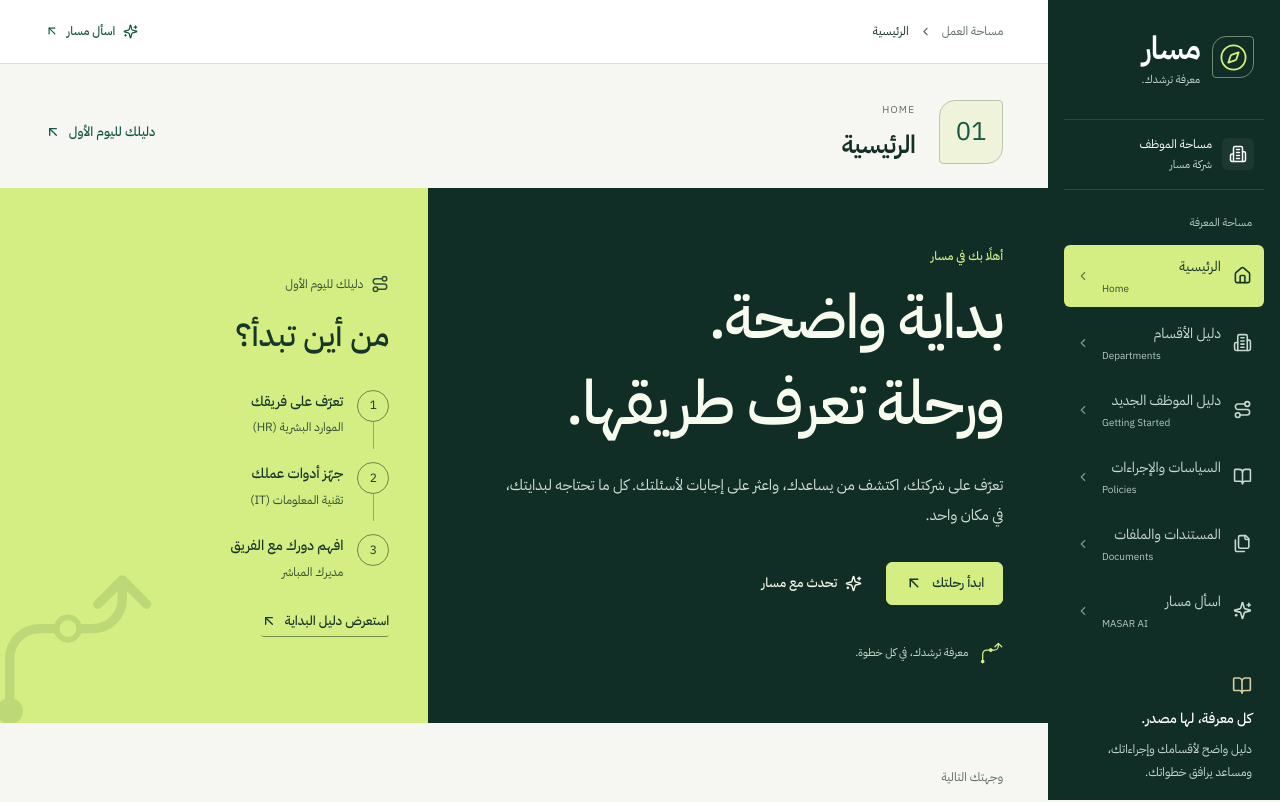
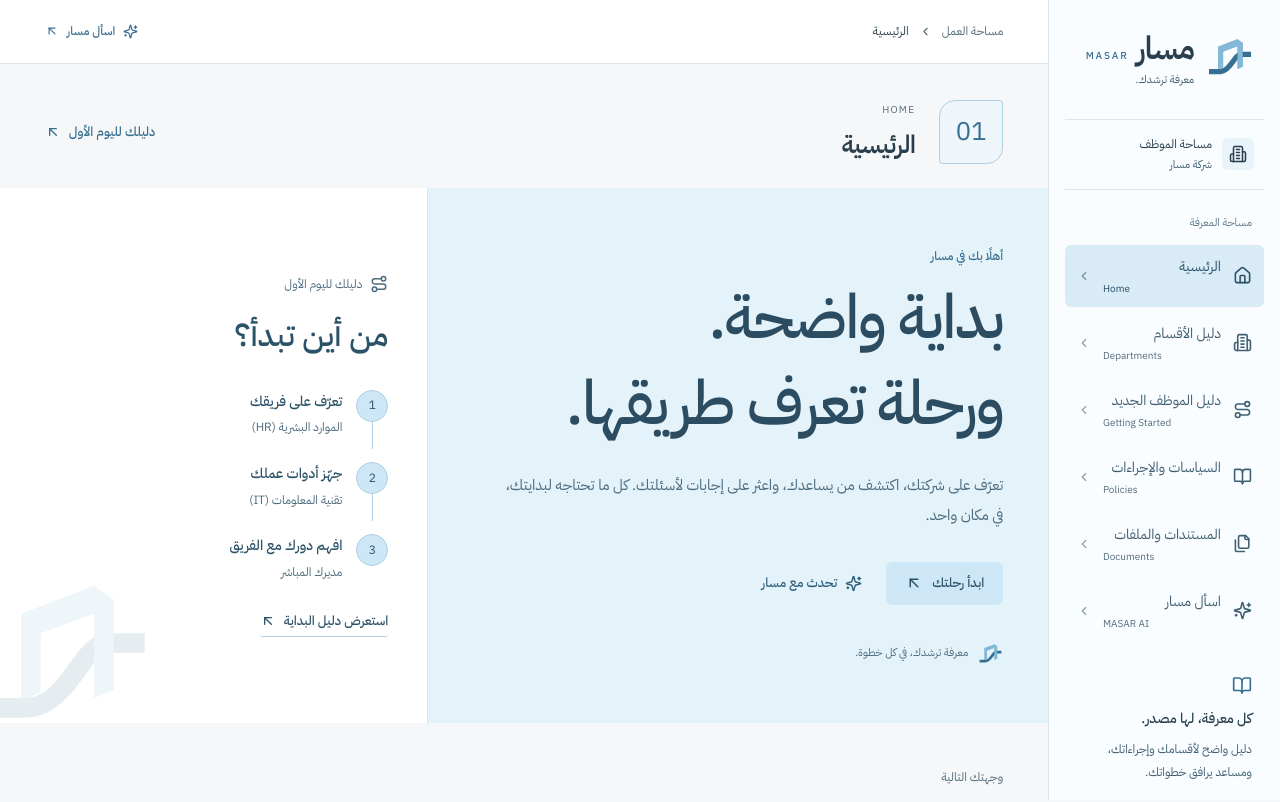
Before and after one commit to Bayan369/MASAR, a React (Vite) app in the folder frontend/: page / in a window 1280 px wide. Shown: the top 802 px of the page. Built offline with nearby package versions, Linux system fonts and the light colour scheme.

Commit message:
feat: adopt a calm sky-blue identity and original gateway logo

```diff
--- a/frontend/index.html
+++ b/frontend/index.html
@@ -3,7 +3,8 @@
   <head>
     <meta charset="UTF-8" />
     <meta name="viewport" content="width=device-width, initial-scale=1.0" />
-    <meta name="theme-color" content="#153f36" />
+    <link rel="icon" type="image/svg+xml" href="/masar-gateway.svg" />
+    <meta name="theme-color" content="#e7f2f9" />
     <meta
       name="description"
       content="مسار — وجهتك الأولى لمعرفة شركتك، وسياساتها وإجراءاتها."
--- a/frontend/src/demo/Demo.tsx
+++ b/frontend/src/demo/Demo.tsx
@@ -8,7 +8,6 @@ import {
   useSearchParams,
 } from "react-router-dom";
 import {
-  Compass,
   Send,
   Plus,
   BookOpen,
@@ -36,7 +35,7 @@ import {
 } from "./PlatformPages";
 import { respond, statusLabels, type Context, type Reply } from "./knowledge";
 import { PageHeader } from "../design/Primitives";
-import { Waymark } from "../design/Waymark";
+import { GatewayMark } from "../design/GatewayMark";
 import { usePageMotion } from "../design/usePageMotion";
 import "./demo.css";
 type Message =
@@ -170,9 +169,10 @@ export default function Demo() {
         role="navigation"
         aria-label="أدوات التنقل"
       >
-        <Link className="brand" to="/">
-          <Compass size={25} />
+        <Link className="brand" to="/" aria-label="مسار MASAR — الرئيسية">
+          <GatewayMark />
           <span>مسار</span>
+          <bdi className="brand-latin">MASAR</bdi>
         </Link>
         <button
           ref={menuButton}
@@ -190,12 +190,15 @@ export default function Demo() {
         className={`demo-sidebar ${menuOpen ? "is-open" : ""}`}
         aria-label="التنقل في منصة مسار"
       >
-        <Link className="brand" to="/">
+        <Link className="brand" to="/" aria-label="مسار MASAR — الرئيسية">
           <span className="platform-brand-symbol">
-            <Compass size={29} strokeWidth={1.5} />
+            <GatewayMark />
           </span>
-          <span>
-            مسار<small>معرفة ترشدك.</small>
+          <span className="brand-copy">
+            <span className="brand-name">
+              مسار <bdi className="brand-latin">MASAR</bdi>
+            </span>
+            <small>معرفة ترشدك.</small>
           </span>
         </Link>
         <div className="platform-workspace-label">
@@ -328,7 +331,7 @@ export default function Demo() {
                 {!chat.messages.length && (
                   <div className="demo-welcome">
                     <span className="platform-welcome-icon">
-                      <Waymark />
+                      <GatewayMark />
                     </span>
                     <span className="platform-eyebrow">
                       خطوتك التالية تبدأ هنا
--- a/frontend/src/demo/PlatformPages.tsx
+++ b/frontend/src/demo/PlatformPages.tsx
@@ -4,7 +4,6 @@ import {
   ArrowUpLeft,
   Building2,
   BookOpen,
-  Compass,
   FileText,
   Sparkles,
   ChevronLeft,
@@ -19,14 +18,14 @@ import { departments } from "./catalog";
 import { knowledge } from "./knowledge";
 import { EmptySearch, SearchField } from "../design/Primitives";
 import { Icon } from "../components/ui";
-import { Waymark } from "../design/Waymark";
+import { GatewayMark } from "../design/GatewayMark";
 const clean = (s: string) =>
   s.toLowerCase().replace(/[أإآ]/g, "ا").replace(/[ً-ٟ]/g, "");
 export function Missing() {
   return (
     <section className="platform-empty">
       <span className="platform-empty-icon">
-        <Compass size={36} />
+        <GatewayMark />
       </span>
       <span className="platform-eyebrow">404</span>
       <h2>هذه الصفحة غير موجودة</h2>
@@ -83,12 +82,12 @@ export function Home() {
             </Link>
           </div>
           <div className="platform-hero-signature">
-            <Waymark />
+            <GatewayMark />
             <span>معرفة ترشدك، في كل خطوة.</span>
           </div>
         </section>
         <section className="platform-start-card">
-          <Waymark className="platform-journey-signature" />
+          <GatewayMark className="platform-journey-signature" />
           <div className="platform-section-kicker">
             <RouteIcon size={18} />
             <span>دليلك لليوم الأول</span>
@@ -475,7 +474,7 @@ export function Procedure({ onboarding = false }: { onboarding?: boolean }) {
         </div>
         <aside className="platform-guide-aside">
           <span className="platform-card-icon">
-            <Compass size={25} />
+            <GatewayMark />
           </span>
           <h3>معك في الخطوة التالية.</h3>
           <p>اسأل عن أي خطوة، ثم تابع الحوار حتى تتضح لك المعلومة.</p>
--- a/frontend/src/demo/demo.css
+++ b/frontend/src/demo/demo.css
@@ -25,7 +25,7 @@
   text-wrap: balance;
 }
 .demo-shell :is(input, textarea)::placeholder {
-  color: #69786f;
+  color: var(--placeholder);
   opacity: 1;
 }
 .demo-shell button {
@@ -50,9 +50,35 @@
   flex-direction: column;
   padding: 28px var(--space-4) 18px;
   background: var(--nav);
-  color: #fff;
+  color: var(--ink);
+  border-inline-end: 1px solid var(--nav-border);
   scrollbar-width: thin;
-  scrollbar-color: #58786d transparent;
+  scrollbar-color: var(--scrollbar) transparent;
+}
+.gateway-mark {
+  display: block;
+  width: 40px;
+  height: 40px;
+  object-fit: contain;
+  flex-shrink: 0;
+}
+.platform-brand-symbol .gateway-mark {
+  width: 100%;
+  height: 100%;
+}
+.brand-copy {
+  min-width: 0;
+}
+.brand-name {
+  display: flex;
+  align-items: baseline;
+  gap: 8px;
+}
+.brand-latin {
+  font-size: 10px;
+  font-weight: 500;
+  letter-spacing: 1.8px;
+  color: var(--brand);
 }
 .brand {
   display: flex;
@@ -78,9 +104,9 @@
 .platform-brand-symbol {
   display: grid;
   place-items: center;
-  width: 42px;
-  height: 42px;
-  border: 1px solid #718b72;
+  width: 48px;
+  height: 48px;
+  border: 0;
   border-radius: 14px 4px 14px 4px;
   color: var(--route-signal);
 }
@@ -90,7 +116,7 @@
   gap: 10px;
   padding: 14px 10px;
   margin: 0 0 var(--space-6);
-  border-block: 1px solid #ffffff20;
+  border-block: 1px solid var(--nav-border);
   font-size: var(--text-xs);
 }
 .platform-workspace-label small {
@@ -105,12 +131,12 @@
   width: var(--space-8);
   height: var(--space-8);
   border-radius: var(--radius-sm);
-  background: #ffffff0d;
+  background: var(--soft);
 }
 .platform-nav-caption {
   display: block;
   font-size: var(--text-caption);
-  color: #bbcdc4;
+  color: var(--nav-caption);
   margin: 0 var(--space-3) var(--space-3);
 }
 .demo-sidebar nav {
@@ -133,23 +159,23 @@
 .demo-sidebar nav small {
   display: block;
   font-size: var(--text-micro);
-  color: #b6c9c0;
+  color: var(--muted);
   margin-top: var(--space-1);
 }
 .demo-sidebar nav a:hover {
-  color: #fff;
-  background: #ffffff0a;
+  color: var(--ink);
+  background: var(--nav-hover);
 }
 .demo-sidebar nav a[aria-current] {
   color: var(--route-ink);
-  background: var(--route-signal);
+  background: var(--nav-active);
   box-shadow: none;
 }
 .demo-sidebar nav a[aria-current] > svg:first-child {
   color: var(--route-ink);
 }
 .demo-sidebar nav a[aria-current] small {
-  color: #354d38;
+  color: var(--control-text);
 }
 .demo-sidebar nav a:hover {
   transform: translateX(-2px);
@@ -162,7 +188,7 @@
   padding: var(--space-8) var(--space-3) var(--space-5);
 }
 .platform-sidebar-bottom > svg {
-  color: #d4c99d;
+  color: var(--brand);
   width: var(--space-5);
 }
 .platform-sidebar-bottom h2 {
@@ -181,16 +207,16 @@
   gap: var(--space-2);
   align-items: center;
   font-size: var(--text-xs);
-  color: #fff;
+  color: var(--brand);
   margin-top: var(--space-4);
 }
 .platform-sidebar-footer {
   display: flex;
   justify-content: space-between;
   gap: var(--space-2);
-  color: #b6c9c0;
+  color: var(--muted);
   padding: var(--space-4) 10px 0;
-  border-top: 1px solid #ffffff1c;
+  border-top: 1px solid var(--nav-border);
   font-size: var(--text-micro);
 }
 .platform-sidebar-footer > span:first-child {
@@ -245,7 +271,7 @@
   flex-shrink: 0;
   width: clamp(44px, 5vw, 64px);
   aspect-ratio: 1;
-  border: 1px solid #b8c8ae;
+  border: 1px solid var(--brand-border);
   border-radius: 16px 4px 16px 4px;
   font-size: clamp(18px, 2vw, 26px);
   font-weight: 400;
@@ -318,18 +344,18 @@
   padding: 10px 18px;
   border: 1px solid transparent;
   border-radius: var(--radius-sm);
-  background: var(--brand);
-  color: #fff;
+  background: var(--control);
+  color: var(--control-text);
   font-size: var(--text-sm);
   font-weight: 500;
   line-height: 1.6;
 }
 .demo-shell .platform-button {
-  color: #fff;
+  color: var(--control-text);
 }
 .platform-button:hover,
 .demo-new:hover {
-  background: var(--brand-hover);
+  background: var(--control-hover);
 }
 .demo-shell .platform-button.secondary,
 .demo-new {
@@ -340,7 +366,7 @@
 .platform-button.secondary:hover,
 .demo-new:hover {
   background: var(--surface-muted);
-  border-color: #a8baae;
+  border-color: var(--brand-border);
 }
 .platform-text-link,
 .platform-back,
@@ -389,7 +415,7 @@
 }
 .platform-search:focus-within {
   border-color: var(--focus);
-  box-shadow: 0 0 0 3px #4b826612;
+  box-shadow: var(--focus-shadow);
 }
 .platform-search input {
   border: 0;
@@ -512,14 +538,14 @@
   margin-inline: calc(-1 * var(--page-gutter));
   padding: 0;
   border: 0;
-  background: var(--nav);
+  background: var(--hero-surface);
 }
 .platform-hero {
   padding: clamp(32px, 4.5vw, 64px) var(--page-gutter);
-  color: #f9fbef;
+  color: var(--hero-text);
 }
 .platform-hero > .platform-eyebrow {
-  color: var(--route-signal);
+  color: var(--brand);
   font-size: 12px;
   font-weight: 500;
 }
@@ -533,7 +559,7 @@
 .platform-hero > p {
   font-size: 15px;
   line-height: 2;
-  color: #d2ded3;
+  color: var(--hero-muted);
   max-width: 510px;
   margin: 24px 0 32px;
 }
@@ -541,11 +567,11 @@
   display: flex;
   align-items: center;
   gap: 10px;
-  color: #d2ded3;
+  color: var(--hero-muted);
   font-size: 11px;
   margin-top: 36px;
 }
-.platform-hero-signature svg {
+.platform-hero-signature .gateway-mark {
   color: var(--route-signal);
   width: 25px;
   height: 25px;
@@ -556,11 +582,11 @@
   border-color: var(--route-signal);
 }
 .platform-hero .platform-button:hover {
-  background: #e3f6ad;
+  background: var(--control-hover);
   transform: translateY(-2px);
 }
 .platform-hero .platform-text-link {
-  color: #f4f7e9;
+  color: var(--brand-hover);
 }
 
 .platform-start-card {
@@ -569,7 +595,8 @@
   overflow: hidden;
   border: 0;
   padding: 40px clamp(24px, 3vw, 44px);
-  background: var(--route-signal);
+  background: var(--hero-aside);
+  border-inline-start: 1px solid var(--border);
   color: var(--route-ink);
   display: flex;
   flex-direction: column;
@@ -581,12 +608,12 @@
   height: 180px;
   inset-inline-end: -24px;
   bottom: -20px;
-  color: #183e2a;
+  color: var(--brand);
   opacity: 0.12;
   z-index: -1;
 }
 .platform-start-card .platform-section-kicker {
-  color: #334f37;
+  color: var(--hero-muted);
 }
 
 .platform-start-card h2 {
@@ -614,14 +641,14 @@
   height: 27px;
   top: 32px;
   inset-inline-start: 15px;
-  background: #91ab69;
+  background: var(--brand-border);
 }
 .platform-start-card li > span {
   display: grid;
   place-items: center;
   width: 32px;
   height: 32px;
-  border: 1px solid #6d874e;
+  border: 1px solid var(--brand-border);
   border-radius: 50%;
   font-size: 12px;
   color: var(--route-ink);
@@ -632,7 +659,7 @@
   color: var(--route-ink);
   font-weight: 500;
   align-self: start;
-  border-bottom: 1px solid #708d4b;
+  border-bottom: 1px solid var(--brand-border);
   padding-bottom: 4px;
 }
 .platform-start-card strong {
@@ -642,7 +669,7 @@
 }
 .platform-start-card small {
   display: block;
-  color: #334f37;
+  color: var(--hero-muted);
   font-size: 12px;
   margin-top: 4px;
 }
@@ -720,7 +747,7 @@
   border: 0;
   border-inline-start: 3px solid var(--brand);
   margin-top: 48px;
-  background: #eaf0dc;
+  background: var(--soft);
 }
 .platform-company h2 {
   font-size: 30px;
@@ -743,7 +770,7 @@
   font-size: 12px;
   color: var(--brand);
   padding-block: 6px;
-  border-bottom: 1px solid #b9caaa;
+  border-bottom: 1px solid var(--brand-border);
 }
 .platform-department-chips a:hover {
   border-color: var(--brand);
@@ -967,7 +994,7 @@
   gap: var(--space-2);
   margin: var(--space-6) 0;
   padding-top: var(--space-5);
-  border-top: 1px solid #d6dfd4;
+  border-top: 1px solid var(--border);
 }
 .platform-contact-address small {
   color: var(--muted);
@@ -1124,7 +1151,7 @@
   height: 44px;
   display: grid;
   place-items: center;
-  border: 1px solid #adc68d;
+  border: 1px solid var(--brand-border);
   border-radius: 50%;
   color: var(--route-ink);
   background: var(--route-signal);
@@ -1512,7 +1539,7 @@
   color: var(--route-ink);
   margin-bottom: 4px;
 }
-.platform-welcome-icon > svg {
+.platform-welcome-icon > .gateway-mark {
   width: 42px;
   height: 42px;
 }
@@ -1547,7 +1574,7 @@
   justify-content: space-between;
   gap: 12px;
   padding: 14px;
-  border: 1px solid #cbd8c2;
+  border: 1px solid var(--brand-border);
   border-radius: 8px 3px 8px 3px;
   background: var(--surface);
   text-align: start;
@@ -1601,8 +1628,8 @@
   width: fit-content;
   max-width: min(80%, 820px);
   margin-inline-start: max(0px, calc((100% - 820px) / 2));
-  background: var(--nav);
-  color: #f3f7e9;
+  background: var(--soft);
+  color: var(--ink);
   padding: 14px 18px;
   border-radius: 12px 3px 12px 12px;
 }
@@ -1638,11 +1665,11 @@
   color: var(--warning);
 }
 .demo-status.unavailable {
-  color: #80534b;
+  color: var(--unavailable);
 }
 .demo-message details {
   margin-top: 16px;
-  border-inline-start: 2px solid #b2ca85;
+  border-inline-start: 2px solid var(--brand-border);
   padding-inline-start: 14px;
   font-size: 12px;
   color: var(--muted);
@@ -1737,18 +1764,18 @@
   display: flex;
   align-items: end;
   gap: 14px;
-  border: 1px solid #9bb596;
+  border: 1px solid var(--brand-border);
   border-radius: 12px;
   padding: 10px;
   background: var(--surface);
-  box-shadow: 0 4px 16px #16342808;
+  box-shadow: var(--shadow);
   width: 100%;
   max-width: 960px;
   margin-inline: auto;
 }
 .demo-composer > div:first-of-type:focus-within {
   border-color: var(--brand);
-  box-shadow: 0 0 0 3px #15584712;
+  box-shadow: var(--focus-shadow);
 }
 .platform-composer-symbol {
   display: grid;
@@ -1782,13 +1809,13 @@
   min-width: 38px;
   min-height: 38px;
   padding: 9px 12px;
-  background: var(--nav);
-  color: var(--route-signal);
+  background: var(--control);
+  color: var(--control-text);
   border-radius: 6px;
   font-size: 12px;
 }
 .demo-composer button:hover:not(:disabled) {
-  background: var(--brand-hover);
+  background: var(--control-hover);
 }
 .platform-composer-hint {
   display: flex;
@@ -2016,21 +2043,26 @@ html[data-reduce-motion="true"] .demo-shell :is(a, button, summary),
     height: 60px;
     padding-inline: var(--space-5);
     background: var(--nav);
-    color: #fff;
+    border-bottom: 1px solid var(--nav-border);
+    color: var(--ink);
     position: sticky;
     top: 0;
     z-index: 30;
   }
+  .platform-mobile-bar .brand > .gateway-mark {
+    width: 36px;
+    height: 36px;
+  }
   .platform-mobile-bar .brand {
-    color: #fff;
+    color: var(--ink);
     font-size: 26px;
     gap: 9px;
   }
   .platform-mobile-bar .platform-icon-button {
-    color: #fff;
+    color: var(--ink);
   }
   .platform-mobile-bar .platform-icon-button:hover {
-    background: #ffffff10;
+    background: var(--nav-hover);
   }
   .demo-sidebar {
     display: none;
@@ -2451,7 +2483,7 @@ html[data-reduce-motion="true"] .demo-shell :is(a, button, summary),
     height: 48px;
     border-radius: 14px 3px 14px 3px;
   }
-  .platform-welcome-icon svg {
+  .platform-welcome-icon .gateway-mark {
     width: 32px;
     height: 32px;
   }
@@ -2534,7 +2566,7 @@ html[data-reduce-motion="true"] .demo-shell :is(a, button, summary),
     margin: 0;
     border-radius: var(--radius);
   }
-  .platform-welcome-icon svg {
+  .platform-welcome-icon .gateway-mark {
     width: 22px;
     height: 22px;
   }
--- /dev/null
+++ b/frontend/src/design/GatewayMark.tsx
@@ -0,0 +1,13 @@
+/** One original vector asset for the product signature, navigation and favicon. */
+export function GatewayMark({ className = "" }: { className?: string }) {
+  return (
+    <img
+      className={`gateway-mark ${className}`}
+      src="/masar-gateway.svg"
+      width={64}
+      height={64}
+      alt=""
+      aria-hidden="true"
+    />
+  );
+}
--- a/frontend/src/design/Waymark.tsx
+++ /dev/null
@@ -1,34 +0,0 @@
-/** MASAR's directional mark: a continuous route, with a clear next step. */
-export function Waymark({ className = "" }: { className?: string }) {
-  return (
-    <svg
-      className={className}
-      viewBox="0 0 96 96"
-      fill="none"
-      aria-hidden="true"
-    >
-      <path
-        d="M18 76V51C18 42 25 35 34 35H62C71 35 78 28 78 19V14"
-        stroke="currentColor"
-        strokeWidth="5"
-        strokeLinecap="round"
-      />
-      <path
-        d="M65 22L78 9L91 22"
-        stroke="currentColor"
-        strokeWidth="5"
-        strokeLinecap="round"
-        strokeLinejoin="round"
-      />
-      <circle cx="18" cy="79" r="7" fill="currentColor" />
-      <circle
-        cx="49"
-        cy="35"
-        r="6"
-        fill="var(--route-signal)"
-        stroke="currentColor"
-        strokeWidth="3"
-      />
-    </svg>
-  );
-}
--- a/frontend/src/design/foundation.css
+++ b/frontend/src/design/foundation.css
@@ -76,8 +76,8 @@ button:disabled {
   position: fixed;
   inset-block-start: -100px;
   inset-inline-start: 20px;
-  background: var(--brand);
-  color: #fff;
+  background: var(--control);
+  color: var(--control-text);
   border-radius: var(--radius-sm);
   padding: 12px 20px;
   z-index: 100;
--- a/frontend/src/design/tokens.css
+++ b/frontend/src/design/tokens.css
@@ -1,27 +1,43 @@
-/* MASAR wayfinding: ink, paper and a confident citron route signal. */
+/* MASAR gateway: light sky, quiet gray and readable dark slate. */
 :root {
   --font-sans: "IBM Plex Sans Arabic", Tahoma, Arial, sans-serif;
-  --canvas: #f6f7f2;
+  --canvas: #f5f7f9;
   --surface: #ffffff;
-  --surface-muted: #ecefe8;
-  --ink: #142e28;
-  --muted: #5c6c65;
-  --brand: #155847;
-  --brand-hover: #174838;
-  --soft: #e9f2eb;
-  --accent: #566d28;
-  --border: #d8dfd4;
-  --nav: #112e26;
-  --nav-text: #c8d8d0;
-  --route-signal: #d4ee83;
-  --route-ink: #17362a;
-  --route-paper: #eef3d9;
+  --surface-muted: #edf2f6;
+  --ink: #293f4d;
+  --muted: #536c7b;
+  --brand: #376f90;
+  --brand-hover: #2d607d;
+  --soft: #e8f3fa;
+  --accent: #3c708c;
+  --border: #dbe4eb;
+  --brand-border: #afcfe2;
+  --nav: #fafdff;
+  --nav-text: #405f72;
+  --nav-hover: #edf5fa;
+  --nav-border: #d9e6ee;
+  --nav-caption: #607888;
+  --nav-active: #d8ebf7;
+  --control: #c9e4f4;
+  --control-hover: #b8daee;
+  --control-text: #264b61;
+  --hero-surface: #e4f2fa;
+  --hero-text: #2c4d61;
+  --hero-muted: #4d6c7e;
+  --hero-aside: #ffffff;
+  --route-signal: #cde7f6;
+  --route-ink: #2c5268;
+  --route-paper: #eef6fb;
+  --placeholder: #597382;
+  --scrollbar: #b5cbd9;
+  --focus-shadow: 0 0 0 3px #5d98b824;
+  --unavailable: #755d6c;
   --motion-fast: 160ms;
   --motion-enter: 280ms;
   --motion-ease: cubic-bezier(0.22, 1, 0.36, 1);
-  --error: #9d3b32;
-  --warning: #805818;
-  --focus: #4b8266;
+  --error: #985452;
+  --warning: #596984;
+  --focus: #5087a5;
   --space-1: 4px;
   --space-2: 8px;
   --space-3: 12px;
@@ -35,7 +51,7 @@
   --radius-sm: 6px;
   --radius: 10px;
   --radius-lg: 16px;
-  --shadow: 0 4px 16px #16342808;
+  --shadow: 0 4px 16px #36597208;
   --text-micro: 10px;
   --text-caption: 11px;
   --text-xs: 12px;
```
Also changed, not shown: frontend/public/masar-gateway.svg (added), 2 other files (tests, documents, lock files or other folders).
